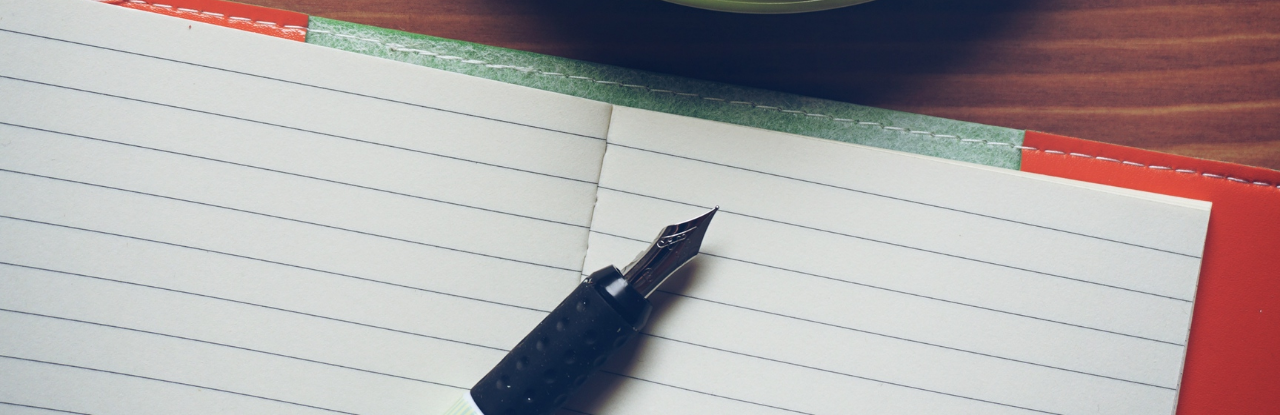
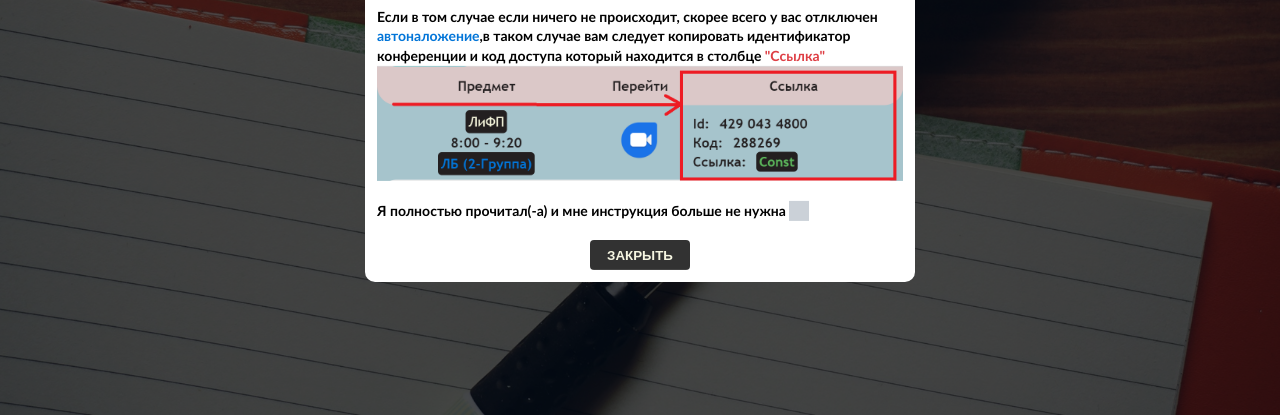
Before and after one commit to micronkh/ivt, a website: page docs/index.html in a window 1280 px wide. Shown: the part 385-800 px from the top of the page. Drawn offline with Linux system fonts and the light colour scheme.

Commit message:
Add files via upload

```diff
--- a/docs/css/default.css
+++ b/docs/css/default.css
@@ -456,9 +456,18 @@ ul {list-style: none;}
     cursor: pointer;
     font-weight: 600;
     background: none;
+    height: 30px;
+    background-color: #000;
 }
 .btn-default:hover{
   background: lightgray;
   transition: all .25s ease;
   opacity: 1;
 }
+.btn-default.primary{color: #0275d8 !important;}
+.btn-default.success{color: #5cb85c !important;}
+.btn-default.info{color: #008080 !important;}
+.btn-default.warning{color: #f7df1e !important;}
+.btn-default.danger{color: #de3e44 !important;}
+.btn-default.light{color: #f5f5dc !important;}
+.btn-default.black{color: #000 !important; background-color: #fff;}
--- a/docs/css/main.css
+++ b/docs/css/main.css
@@ -23,6 +23,12 @@ a img {
     height: 40px;
 }
 
+.ml-auto {margin-left: auto;}
+.mr-auto{margin-right: auto;}
+.m-auto{
+    margin-left: auto;
+    margin-right: auto;
+}
 
 .flex-1{width: 10%;}
 .flex-2{width: 20%;}
@@ -246,3 +252,141 @@ body.effect-off .highlight {
 .alert.black{color: #000 !important; background-color: #fff;}
 
 /* Alert [END]
+
+/* Modal window [START] */
+
+.modal {
+    position: fixed;
+    top: 0;
+    left: 0;
+    z-index: 999;
+    width: 100%;
+    height: 100%;
+    background: rgba(0, 0, 0, .7);
+    display: none;
+}
+
+.modal-body {
+    position: relative;
+}
+.modal-content {
+    width: 80%;
+    max-width: 550px;
+    position: absolute;
+    left: 50%;
+    top: 50%;
+    transform: translate(-50%, -50%);
+    background-color: #fff;
+    color: #000;
+    -webkit-transform: translate(-50%, -50%);
+    -moz-transform: translate(-50%, -50%);
+    -ms-transform: translate(-50%, -50%);
+    -o-transform: translate(-50%, -50%);
+    padding: 12px;
+    border-radius: 10px;
+    -webkit-border-radius: 10px;
+    -moz-border-radius: 10px;
+    -ms-border-radius: 10px;
+    -o-border-radius: 10px;
+    -webkit-animation: showTopCenter 0.65s 1;
+    -moz-animation: showTopCenter 0.65s 1;
+    animation: showTopCenter 0.65s 1;
+}
+
+@keyframes showTopCenter {
+    0% {
+        top: -100%;
+    }
+    100% {
+        -webkit-transform: translate(-50%, -50%);
+        -moz-transform: translate(-50%, -50%);
+        -ms-transform: translate(-50%, -50%);
+        -o-transform: translate(-50%, -50%);
+    }
+}
+
+/* Modal window [END]*/
+@keyframes click-wave {
+    0% {
+        height: 40px;
+        width: 40px;
+        opacity: 0.35;
+        position: relative;
+    }
+
+    100% {
+        height: 200px;
+        width: 200px;
+        margin-left: -80px;
+        margin-top: -80px;
+        opacity: 0;
+    }
+}
+
+.option-input {
+    -webkit-appearance: none;
+    -moz-appearance: none;
+    -ms-appearance: none;
+    -o-appearance: none;
+    appearance: none;
+    position: relative;
+    top: 5.33333px;
+    right: 0;
+    bottom: 0;
+    left: 0;
+    height: 20px;
+    width: 20px;
+    transition: all 0.15s ease-out 0s;
+    background: #cbd1d8;
+    border: none;
+    color: #fff;
+    cursor: pointer;
+    display: inline-block;
+    margin-right: 0.5rem;
+    outline: none;
+    position: relative;
+    z-index: 1000;
+}
+
+.option-input:hover {
+    background: #9faab7;
+}
+
+.option-input:checked {
+    background: #40e0d0;
+}
+
+.option-input:checked::before {
+    height: 20px;
+    width: 20px;
+    position: absolute;
+    content: '✔';
+    display: inline-block;
+    font-size: 16.66667px;
+    text-align: center;
+    line-height: 20px;
+}
+
+.option-input:checked::after {
+    -webkit-animation: click-wave 0.65s;
+    -moz-animation: click-wave 0.65s;
+    animation: click-wave 0.65s;
+    background: #40e0d0;
+    content: '';
+    display: block;
+    position: relative;
+    z-index: 100;
+}
+
+.option-input.radio {
+    border-radius: 50%;
+}
+
+.option-input.radio::after {
+    border-radius: 50%;
+}
+
+body label {
+    display: block;
+    line-height: 40px;
+}
--- a/docs/index.html
+++ b/docs/index.html
@@ -93,7 +93,7 @@
                     <div class="flex ">
                         <div class="flex-5  flex-column align-center justify-center">
                             <span class="d-block highlight light">ЛиФП</span>
-                            <span class="d-block">11:00 - 12:20</span>
+                            <span class="d-block">9:30 - 10:50</span>
                             <span class="d-block highlight primary">ЛБ (1-Группа)</span>
                         </div>
                         <div class="flex-2  flex align-center justify-center">
@@ -807,6 +807,35 @@
             <!-- Для Группы ИВТ-1-18 [END] -->
 
         </div>
+
+    </div>
+    <div class="modal">
+        <div class="modal-content">
+            <p class="mb-2">До сих пор толпа людей смотрит на расписание в
+                <span class="text-primary">Kelbil</span> а также ищут ссылки на уроки так вот
+                Перестаньте смотреть на расписание в <span class="text-primary">Kelbil.</span>
+                <span class="text-danger">ПЕРЕСТАНЬТЕ ИСКАТЬ ССЫЛКИ НА УРОКИ !!!</span>
+            </p>
+
+            <p class="mb-1">
+                В столбце <span class="text-danger">"Перейти"</span> нажмите на значок
+                <span class="text-primary">Zoom</span> или <span class="text-success">Meet</span>
+                и вы окажитесь на конференции
+                <img src="img/interface/img-1.png" alt="alt" class="max-w-100">
+            </p>
+            <p class="mb-1">
+                Если в том случае если ничего не происходит, скорее всего у вас отлключен
+                <span class="text-primary">автоналожение</span>,в таком случае вам следует копировать
+                идентификатор конференции и код доступа который находится в столбце
+                <span class="text-danger">"Ссылка"</span>
+                <img src="img/interface/img-2.png" alt="alt" class="max-w-100">
+            </p>
+            <p class="mb-2">
+                Я полностью прочитал(-а) и мне инструкция больше не нужна
+                <input type="checkbox" class="option-input">
+            </p>
+            <button type="button" class="btn-default light m-auto d-block" id="instruction">Закрыть</button>
+        </div>
     </div>
 
     <script src="js/index.js"></script>
--- a/docs/js/index.js
+++ b/docs/js/index.js
@@ -70,6 +70,26 @@ function alert(msg, time, style) {
     setTimeout(() => {
         document.getElementById('alert').remove();
     }, time);
+}
+
+function helpMsg() {
+    let aware = localStorage.getItem('aware');
+    let modal = document.querySelector('.modal');
+
+    if (!aware) {
+        modal.classList.add('show');
+
+        let checkBtn = modal.querySelector('#instruction');
+        checkBtn.onclick = function() {
+            let check = modal.querySelector('.option-input').checked;
+            if (check) {
+                localStorage.setItem('aware', true);
+            }
+            modal.remove();
+        }
+    }
+
+    else modal.remove();
 }
 
 /* получиль какой сегодня день, вместо суббота и вокресенье возвращает понедельник*/
@@ -203,5 +223,5 @@ window.onload = function main() {
     showGroupName(groupShowNames[groupNameId]);
     setContent(presentDay, groupNameId);
 
-    alert('Добро Пожаловать !', 1500, 'black');
+    helpMsg();
 }
```
Also changed, not shown: docs/img/interface/img-1.png (added), docs/img/interface/img-2.png (added).
